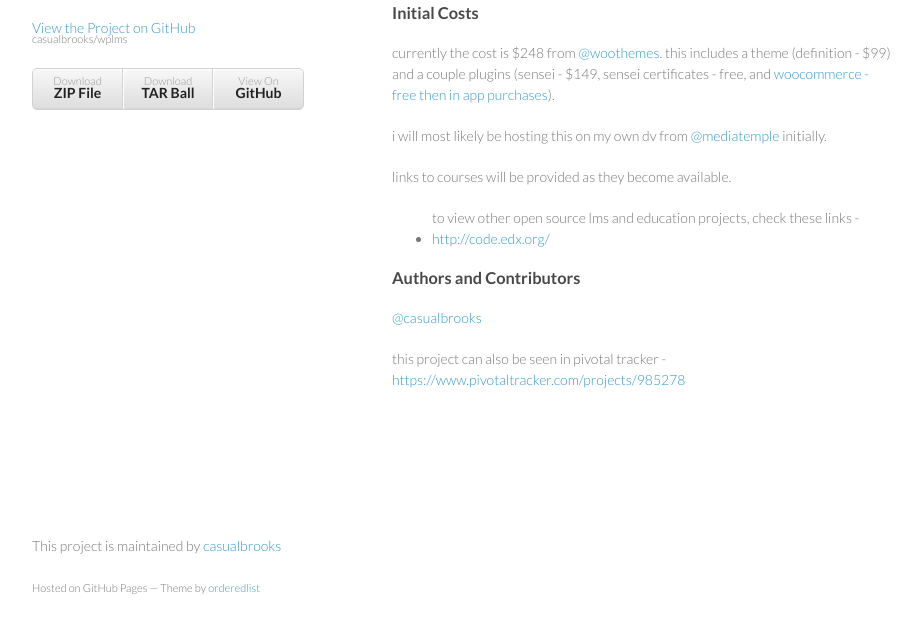
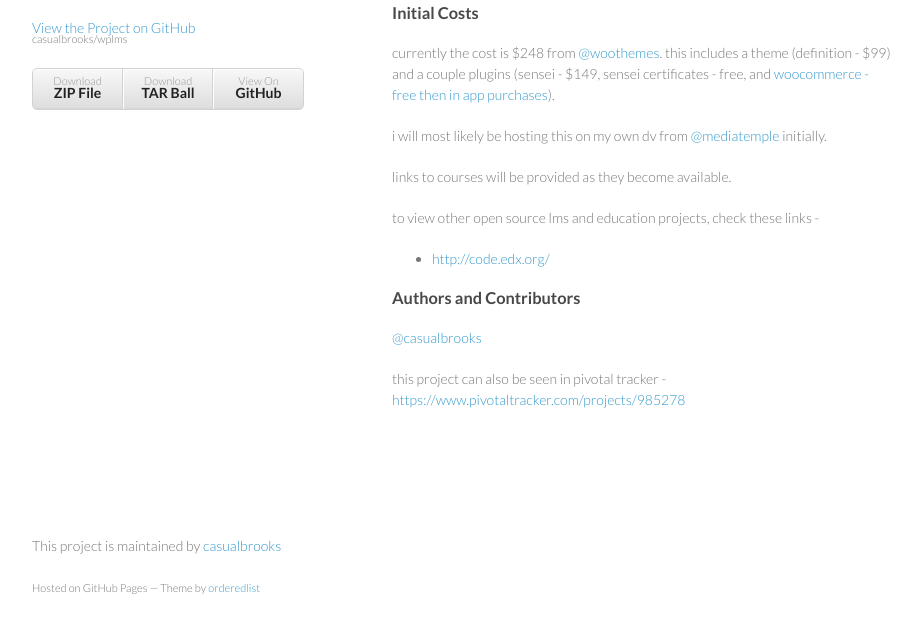
Before and after one commit to casualbrooks/wplms, a plain HTML site: page index.html in a window 1280 px wide. Shown: the part 133-766 px from the top of the page, without its empty margins (178-1099 px from the left). Drawn offline with Linux system fonts and the light colour scheme.

Commit message:
pulled description out of ul. trying to close the story with a push [Finishes #63243354]

```diff
--- a/index.html
+++ b/index.html
@@ -37,7 +37,8 @@
 <p>currently the cost is $248 from <a href="https://github.com/woothemes" class="user-mention">@woothemes</a>. this includes a theme (definition - $99) and a couple plugins (sensei - $149, sensei certificates - free, and <a href="https://github.com/woothemes/woocommerce">woocommerce - free then in app purchases</a>).</p>
 <p>i will most likely be hosting this on my own dv from <a href="https://github.com/mediatemple" class="user-mention">@mediatemple</a> initially.</p>
 <p>links to courses will be provided as they become available.</p>
-<ul>to view other open source lms and education projects, check these links -
+<p>to view other open source lms and education projects, check these links - </p>
+<ul>
 	<li><a href="http://code.edx.org/">http://code.edx.org/</a></li>
 </ul>
 
```
